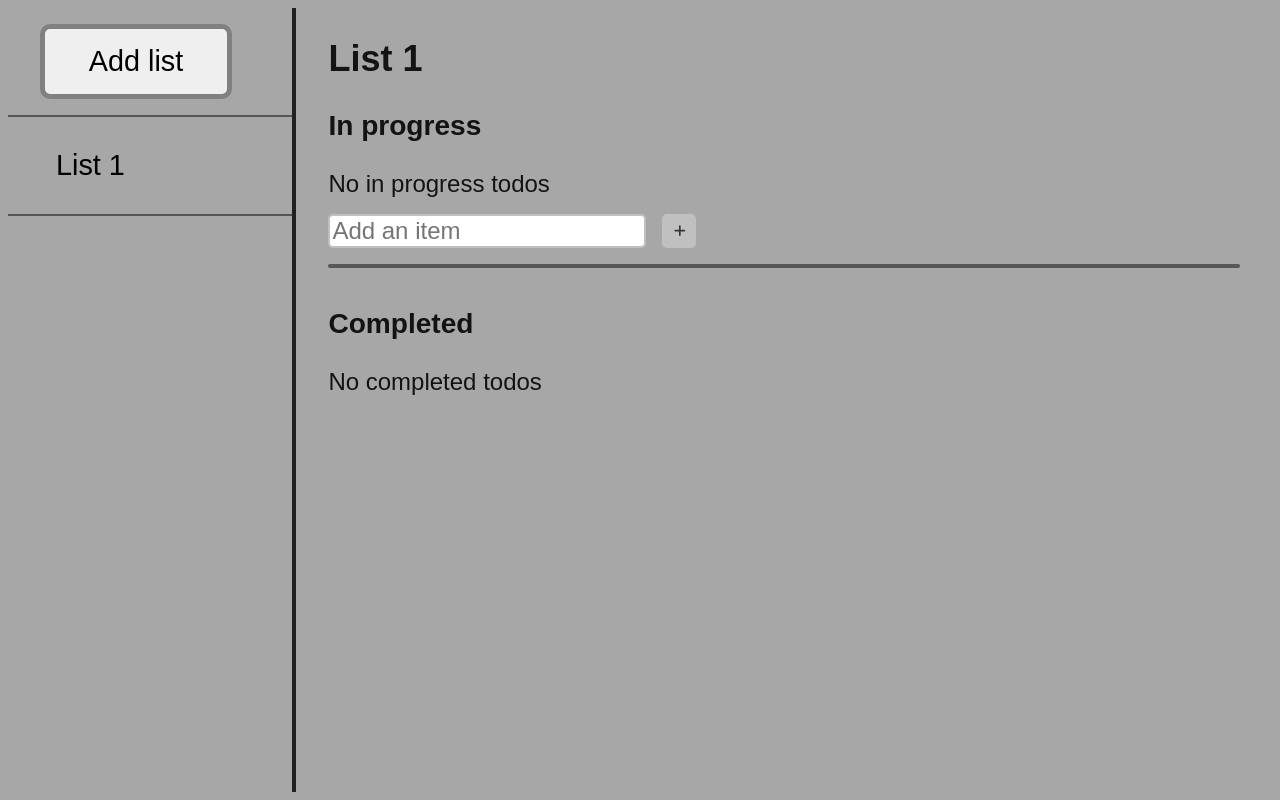
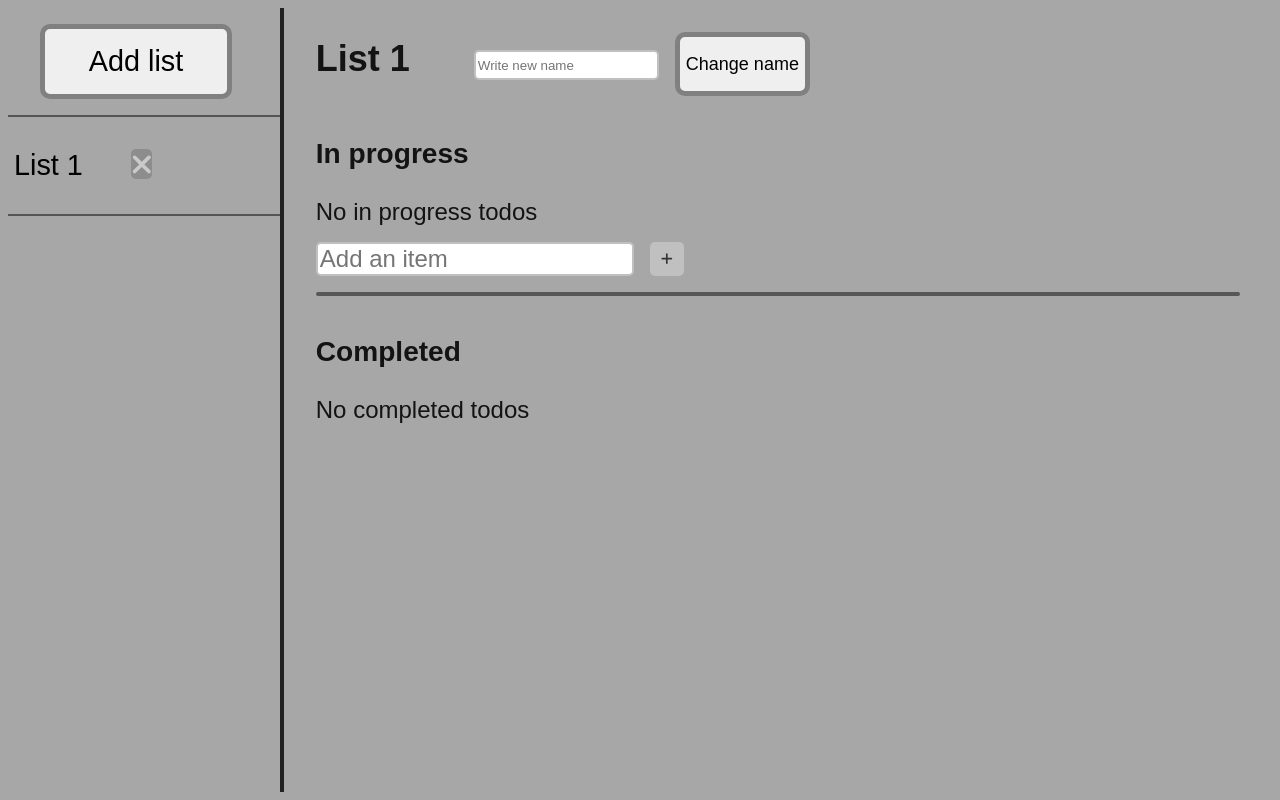
Before and after one commit to MathiasEvjen/todo-list, a React (Vite) app: page / in a window 1280 px wide. Both pictures are taken after a click on the button "Add list". Built offline with nearby package versions, Linux system fonts and the light colour scheme.

Commit message:
La til muligheten til å endre navn på lister og å slette lister

```diff
--- a/src/App.jsx
+++ b/src/App.jsx
@@ -34,12 +34,12 @@ function App() {
   // Oppretter ny liste og oppdaterer lists-variabel og listPicker variabel og viser den nye lista på skjermen
   function addList() {
     var thisId = lists.length + 1
-    setLists(exisstingLists => {
-      return [...exisstingLists, {id: thisId}]
+    setLists(existingLists => {
+      return [...existingLists, {id: thisId, name: `List ${thisId}`}]
     })
 
-    setListPicker(exisistingListpicks => {
-      return [...exisistingListpicks, {id: thisId}]
+    setListPicker(existingListpicks => {
+      return [...existingListpicks, {id: thisId, name: `List ${thisId}`}]
     })
 
     displayList(thisId)
@@ -51,15 +51,39 @@ function App() {
     setDisplay(id);
   }
 
+  // Endrer navnet på lista
+  function changeName(newName, id) {
+    setLists(existingLists => {
+      return existingLists.map(list =>
+        list.id === id ? { ...list, name: newName } : list
+    )});
+
+    setListPicker(existingLists => {
+      return existingLists.map(list =>
+        list.id === id ? { ...list, name: newName } : list
+      )})
+  }
+
+  // Sletter valgt liste
+  function deleteList(id) {
+    setLists(existingLists => {
+      return existingLists.filter(list => list.id != id)
+    })
+
+    setListPicker(existingListpicks => {
+      return existingListpicks.filter(list => list.id != id)
+    })
+  }
+
   return (
     <>
       <div className="wrapper">
         <div className="sidebar">
-          <Sidebar addList={addList} lists={listPicker} displayList={displayList}/>
+          <Sidebar addList={addList} lists={listPicker} deleteList={deleteList} displayList={displayList}/>
         </div>
         <div className="main">
           {lists.filter(list => list.id === display).map(list =>
-            <List id={list.id} key={list.id}/>
+            <List id={list.id} name={list.name} key={list.id} changeName={changeName}/>
           )}
         </div>
       </div>
--- a/src/List.jsx
+++ b/src/List.jsx
@@ -4,8 +4,6 @@ import { FontAwesomeIcon } from "@fortawesome/react-fontawesome";
 import { faPlus } from "@fortawesome/free-solid-svg-icons";
 
 const List = (props) => {
-    const [name, setName] = useState(`List ${props.id}`)  // State variabel for å holde listas navn
-
     // State variabel for å holde listens gjøremål som hentes fra localstorage
     const [items, setItems] = useState(() => {
         const localValue = localStorage.getItem(`ITEMS${props.id}`)
@@ -50,7 +48,17 @@ const List = (props) => {
 
     return(
         <div>
-            <h2>{name}</h2>
+            <div className="list-top">
+                <h2>{props.name}</h2>
+                <div>
+                    <input type="text" id="newName" placeholder="Write new name"></input>
+                    <button onClick={() => {
+                    const el = document.getElementById("newName")
+                    if (el.value != "") props.changeName(el.value, props.id);
+                    el.value = "";
+                    }}>Change name</button>
+                </div>
+            </div>
             <h3>In progress</h3>
             {items.filter(item => !item.completed).length === 0 && "No in progress todos"}
             {items.filter(item => !item.completed).map(item => (
--- a/src/ListPicker.jsx
+++ b/src/ListPicker.jsx
@@ -1,8 +1,11 @@
+import { FontAwesomeIcon } from "@fortawesome/react-fontawesome"
+import { faXmark } from "@fortawesome/free-solid-svg-icons"
 
 const ListPicker = (props) => {
     return(
         <div className="list-picker">
-            <button onClick={() => props.displayList(props.id)}>List {props.id}</button>
+            <button onClick={() => props.displayList(props.id)}>{props.name}</button>
+            <button className="delete-button" onClick={() => props.deleteList(props.id)}><FontAwesomeIcon icon={faXmark} /></button>
         </div>
     )
 }
--- a/src/Sidebar.jsx
+++ b/src/Sidebar.jsx
@@ -6,7 +6,7 @@ const Sidebar = (props) => {
             <button className="add-list" onClick={props.addList}>Add list</button>
             <div>
                 {props.lists.map(list =>
-                    <ListPick id={list.id} key={list.id} displayList={props.displayList}/>
+                    <ListPick id={list.id} key={list.id} name={list.name} deleteList={props.deleteList} displayList={props.displayList}/>
                 )}
             </div>
             <div className="sidebar-bottom"></div>
--- a/src/index.css
+++ b/src/index.css
@@ -23,14 +23,45 @@ hr {
 .sidebar {
     grid-column: 1 / 2;
     border-right: 4px solid rgba(19, 19, 19, 0.904);
-    margin-right: 2rem;
     display: flex;
     flex-direction: column;
 }
 
 .main {
     grid-column: 2 / 11;
+    margin-left: 2rem;
     margin-right: 2rem;
+}
+
+.list-top {
+    display: flex;
+    flex-direction: row;
+    gap: 4rem;
+}
+
+.list-top h2 {
+    padding: 0;
+}
+
+.list-top button {
+    font-size: large;
+    margin-top: 1.5rem;
+    height: 4rem;
+    border: 5px solid gray;
+    border-radius: 10px;
+}
+
+.list-top button:hover {
+    cursor: pointer;
+    background-color: rgb(216, 216, 216);
+}
+
+.list-top input {
+    border: 2px solid rgb(192, 192, 192);
+    border-radius: 5px;
+    margin-top: 2.5rem;
+    margin-right: 1rem;
+    height: 1.5rem;
 }
 
 .list-item {
@@ -66,14 +97,14 @@ hr {
     flex-direction: column;
 }
 
-.delete-button {
+.list-item .delete-button {
     border-radius: 5px;
     border: none;
     color: rgb(202, 202, 202);
     background-color: rgb(179, 83, 4);
 }
 
-.delete-button:hover {
+.list-item .delete-button:hover {
     color: hsl(0, 100%, 50%);
     cursor: pointer;
     background-color: rgb(161, 66, 3);
@@ -154,6 +185,7 @@ hr {
 }
 
 .list-picker {
+    display: flex;
     border-top: 2px solid rgb(85, 85, 85);
 }
 
@@ -163,14 +195,30 @@ hr {
     font-size: larger;
     padding-top: 2rem;
     padding-bottom: 2rem;
-    padding-left: 3rem;
-    padding-right: 5rem;
+    padding-right: 3rem;
 }
 
 .list-picker button:hover {
     cursor: pointer;
 }
 
+.list-picker .delete-button {
+    background-color: rgb(141, 141, 141);
+    color: rgb(202, 202, 202);
+    border-radius: 5px;
+    max-height: 30px;
+    max-width: 40px;
+    margin-top: 2rem;
+    padding: 0;
+    border: none;
+}
+
+.list-picker .delete-button:hover {
+    color: hsl(0, 100%, 50%);
+    cursor: pointer;
+    background-color: rgb(124, 124, 124);
+}
+
 .sidebar-bottom {
     border-top: 2px solid rgb(85, 85, 85)
 }
```
